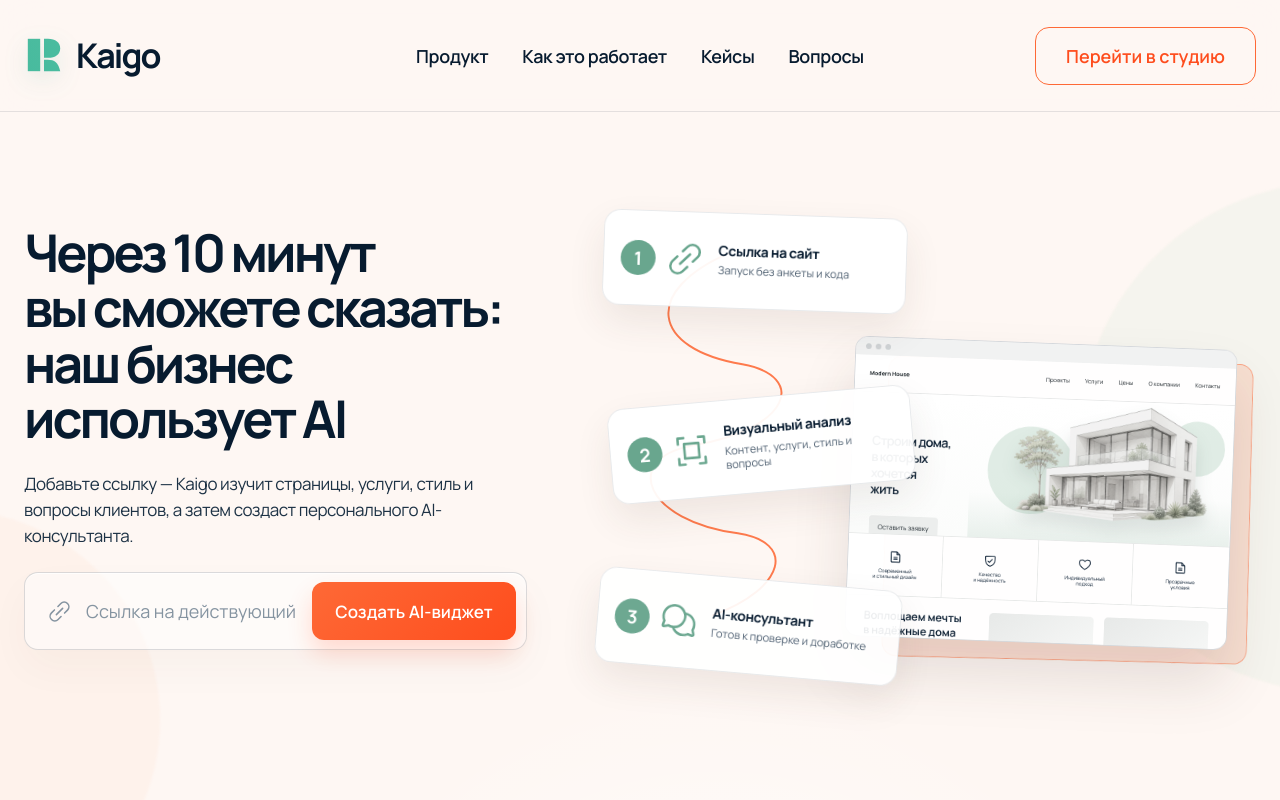
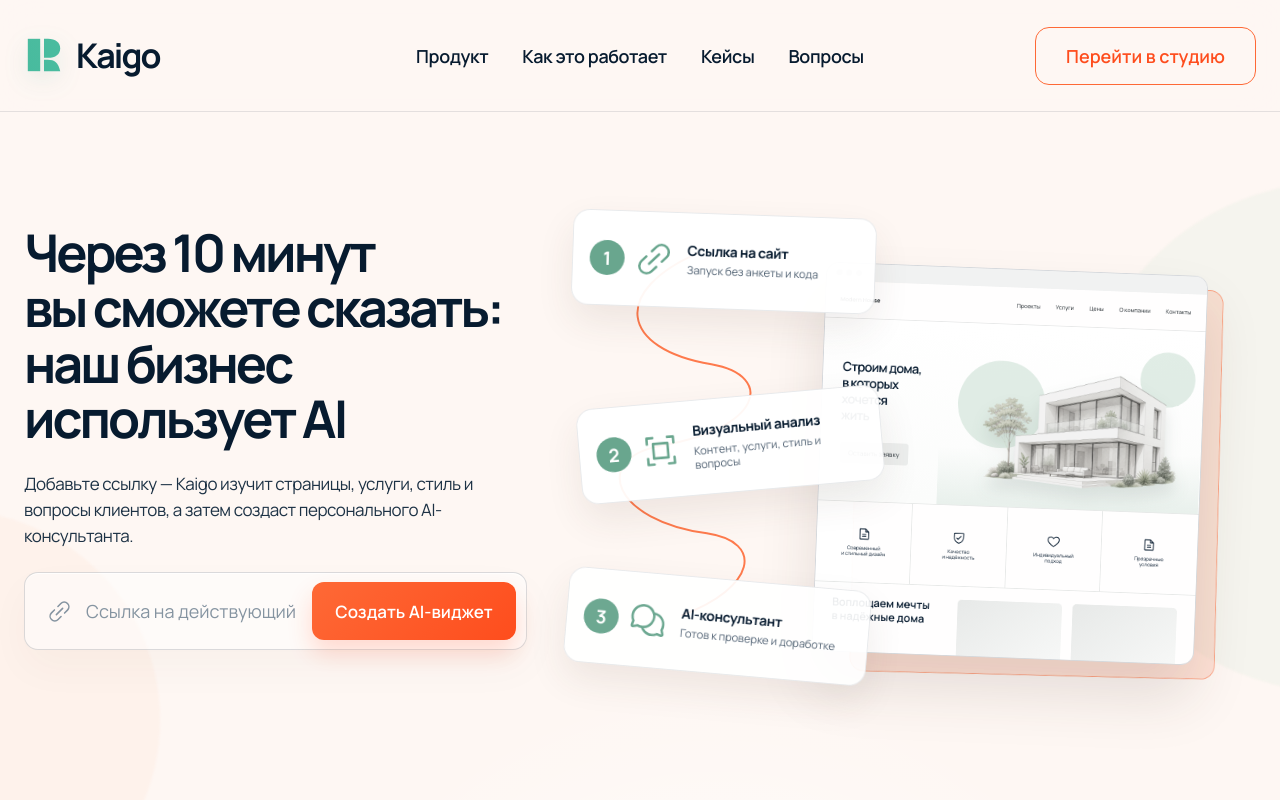
Before and after one commit to NNFall/widgets, a React (Vite) app in the folder frontend/: page / in a window 1280 px wide. Shown: the top 800 px of the page. Built offline with nearby package versions, Linux system fonts and the light colour scheme.

Commit message:
fix: align Kaigo hero with approved reference

```diff
--- a/frontend/src/styles.css
+++ b/frontend/src/styles.css
@@ -339,6 +339,7 @@
 
 .hero-scene {
   position: relative;
+  left: -4.5%;
   width: 100%;
   min-width: 0;
   aspect-ratio: 1.36;
@@ -437,7 +438,7 @@
 .hero-browser-stage {
   position: absolute;
   z-index: 4;
-  top: 12%;
+  top: 6%;
   right: 11%;
   width: 67%;
   transform-origin: center center;
@@ -447,20 +448,20 @@
 
 .hero-scene[data-motion-phase='source'] .hero-browser-stage,
 .hero-scene[data-motion-phase='scanning'] .hero-browser-stage {
-  transform: translate3d(0, 38px, 0) scale(1.12) rotate(-2.5deg);
+  transform: translate3d(0, 10px, 0) scale(1.12) rotate(-2.5deg);
 }
 
 .hero-scene[data-motion-phase='transforming'] .hero-browser-stage,
 .hero-scene[data-motion-phase='cards'] .hero-browser-stage,
 .hero-scene[data-motion-phase='widget'] .hero-browser-stage,
 .hero-scene[data-motion-phase='complete'] .hero-browser-stage {
-  transform: translate3d(110px, 56px, 0) scale(0.88) rotate(2.2deg);
+  transform: translate3d(110px, 0, 0) scale(0.88) rotate(2.2deg);
 }
 
 .browser-stack {
   position: relative;
   width: 100%;
-  aspect-ratio: 1.27;
+  aspect-ratio: 0.98;
 }
 
 .browser-stack__backing {
@@ -892,9 +893,14 @@
   }
 
   .hero-scene {
+    left: 0;
     width: min(100%, 820px);
     margin-inline: auto;
     transform: none;
+  }
+
+  .browser-stack {
+    aspect-ratio: 1.27;
   }
 }
 
```
Also changed, not shown: 1 other file (tests, documents, lock files or other folders).
